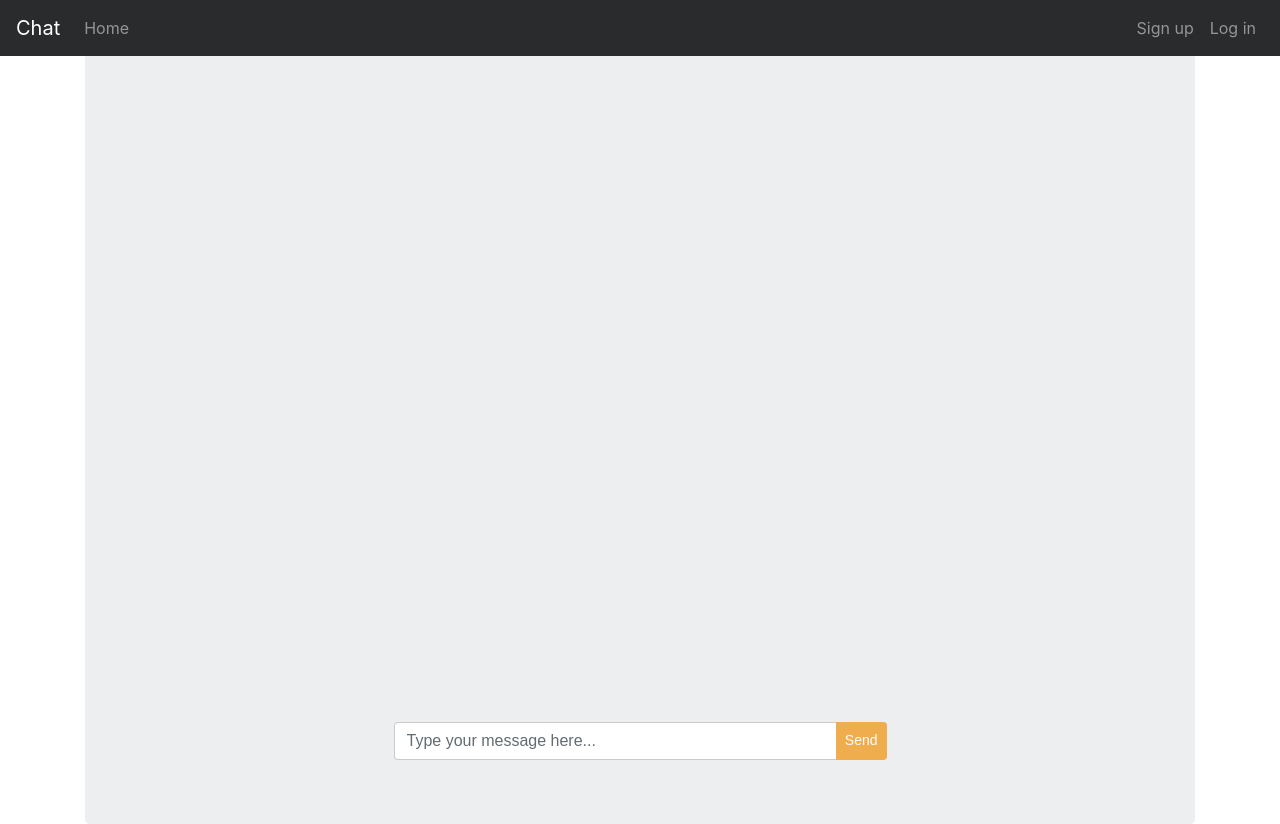
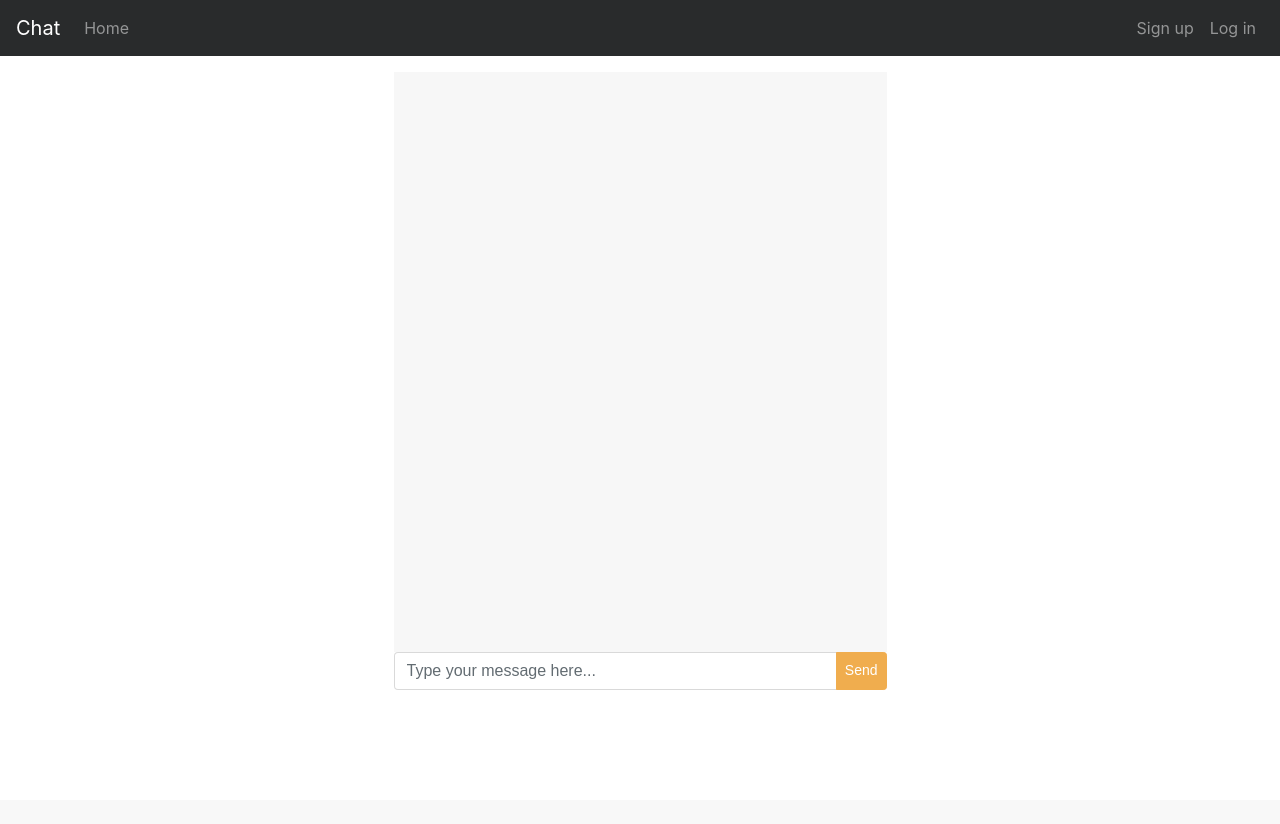
Before and after one commit to mikekeda/chat, a Django app: template templates/thread.html in a window 1280 px wide. After the commit the page ends 690 px from the top, so only its background shows below. Run offline with Django 3.2, Linux system fonts and the light colour scheme; the template is opened without the code that fills it, so the values that code supplies are empty; some libraries are stand-ins or nearby versions.

Commit message:
Fixed theming.

```diff
--- a/core/models.py
+++ b/core/models.py
@@ -8,7 +8,7 @@ from channels.binding.websockets import WebsocketBinding
 class Profile(models.Model):
     user = models.OneToOneField(
         settings.AUTH_USER_MODEL, related_name='profile')
-    avatar = models.ImageField(upload_to='avatars/', default='avatars/no-avatar.svg')
+    avatar = models.ImageField(upload_to='avatars/', default='avatars/no-avatar.png')
 
     def last_seen(self):
         return cache.get('seen_%s' % self.user.username)
--- a/core/views.py
+++ b/core/views.py
@@ -142,8 +142,6 @@ def log_in(request):
         if form.is_valid():
             login(request, form.get_user())
             return redirect(reverse('core:user_list'))
-        else:
-            print(form.errors)
 
     return render(request, 'login.html', {'form': form})
 
--- a/static/css/main.css
+++ b/static/css/main.css
@@ -1,3 +1,7 @@
+.bg-white {
+    background: #fff;
+}
+
 .chat {
     list-style: none;
     margin: 0;
@@ -24,17 +28,13 @@
     color: #777777;
 }
 
-.jumbotron {
-    margin-top: 50px;
-}
-
 .thread-jumbotron {
     margin-bottom: 0;
 }
 
 .panel-body {
-    overflow-y: scroll;
-    height: calc(100vh - 200px);
+    overflow-y: auto;
+    height: calc(100vh - 220px);
 }
 
 #video {
@@ -63,21 +63,6 @@
 
 .message.right .text {
     text-align: right;
-}
-
-::-webkit-scrollbar-track {
-    -webkit-box-shadow: inset 0 0 6px rgba(0,0,0,0.3);
-    background-color: #F5F5F5;
-}
-
-::-webkit-scrollbar {
-    width: 12px;
-    background-color: #F5F5F5;
-}
-
-::-webkit-scrollbar-thumb {
-    -webkit-box-shadow: inset 0 0 6px rgba(0,0,0,.3);
-    background-color: #555;
 }
 
 .icon {
--- a/templates/profile.html
+++ b/templates/profile.html
@@ -5,7 +5,7 @@
 {% block title %}{% trans "Profile" %}{% endblock title %}
 
 {% block content %}
-<div class="jumbotron">
+<div class="jumbotron bg-white mt-5">
 <div class="row my-2">
         <div class="col-lg-8 push-lg-4">
             <ul class="nav nav-tabs">
@@ -76,7 +76,7 @@
             </div>
         </div>
         <div class="col-lg-4 pull-lg-8 text-center">
-            <img src="{{ profile_user.profile.avatar.url }}" class="m-x-auto img-fluid img-circle" alt="avatar">
+            <img src="{{ profile_user.profile.avatar.url }}" class="m-x-auto img-fluid rounded-circle" alt="avatar">
             {% if is_current_user %}
             <h6 class="mt-2">{% trans "Upload a different photo" %}</h6>
             <form action="{% url 'core:update_profile' %}" method="post" enctype="multipart/form-data" id="avatar-upload">
--- a/templates/thread.html
+++ b/templates/thread.html
@@ -4,7 +4,7 @@
 {% block title %}{% trans "Tread" %} {{ thread.name }}{% endblock title %}
 
 {% block content %}
-  <div class="jumbotron thread-jumbotron">
+  <div class="jumbotron thread-jumbotron bg-white">
 
     <div class="container">
         <div class="row">
@@ -17,7 +17,7 @@
                             {% endif %}
                         </h4>
                     </div>
-                    <div id="chat-body" class="panel-body">
+                    <div id="chat-body" class="panel-body bg-faded p-2">
                         <ul id="messages" class="chat">
                             {% include "message.html" %}
                             {% for message in messages %}
--- a/templates/user_list.html
+++ b/templates/user_list.html
@@ -4,7 +4,7 @@
 {% block title %}{% trans "Users" %}{% endblock title %}
 
 {% block content %}
-  <div class="jumbotron">
+  <div class="jumbotron bg-white mt-5">
 
   <ul class="list-group">
     {% for user in users %}
```
Also changed, not shown: core/migrations/0015_auto_20170522_1030.py (added).
